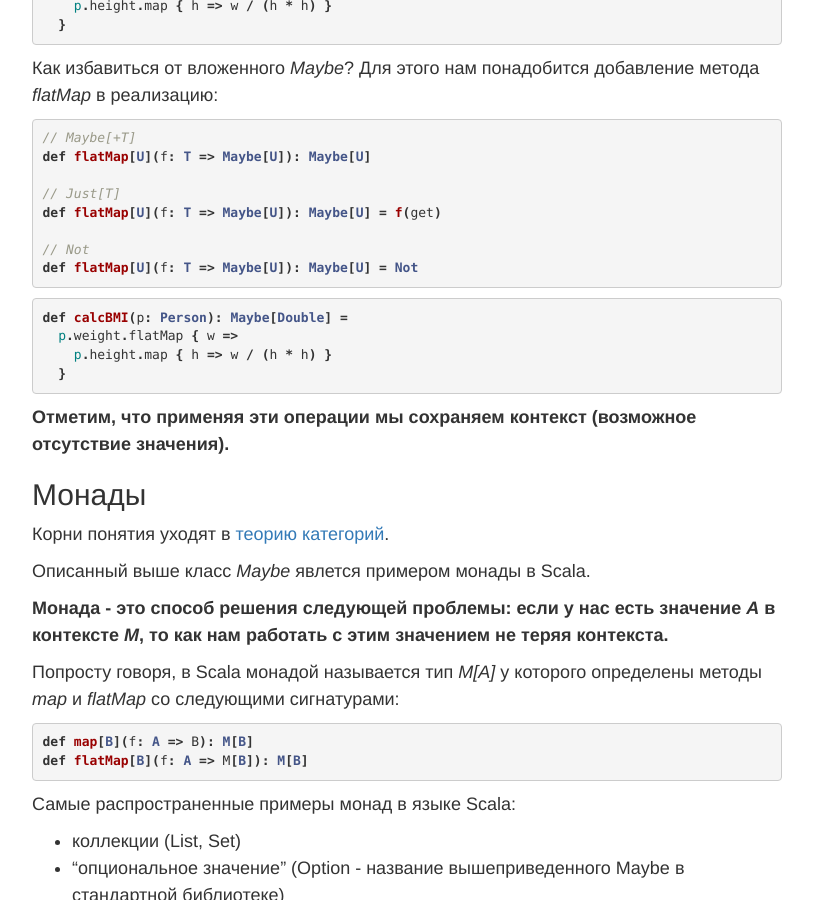
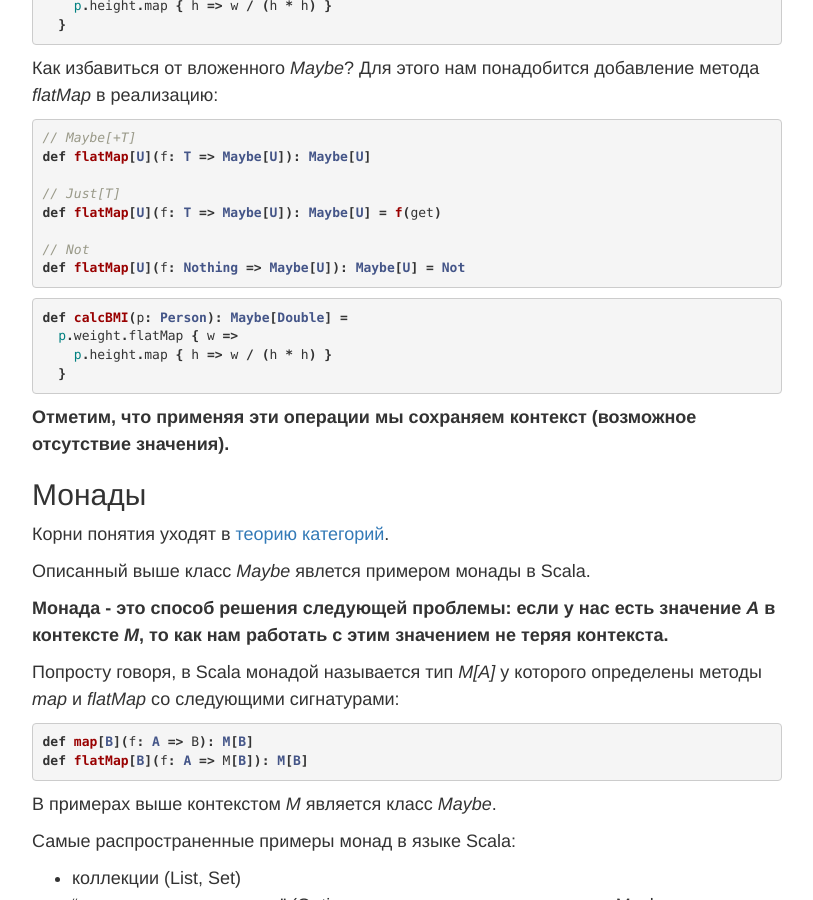
Before and after one commit to groz/groz.github.io, a Jekyll site: the page built from _posts/scala/intro/2015-06-20-monads.md, in a window 1280 px wide and 900 px high, scrolled down 1758 px. Shown: the whole window, without its empty margins (38-851 px from the left). Built offline with Jekyll 4.4.1, drawn with Linux system fonts in a browser that asks for light colours; nearby versions of some CDN libraries; part of the change alters nothing that is shown.

Commit message:
Fix monads

```diff
--- a/_posts/scala/intro/2015-06-20-monads.md
+++ b/_posts/scala/intro/2015-06-20-monads.md
@@ -96,7 +96,7 @@ def flatMap[U](f: T => Maybe[U]): Maybe[U]
 def flatMap[U](f: T => Maybe[U]): Maybe[U] = f(get)
 
 // Not
-def flatMap[U](f: T => Maybe[U]): Maybe[U] = Not
+def flatMap[U](f: Nothing => Maybe[U]): Maybe[U] = Not
 {% endhighlight %}
 
 {% highlight scala %}
@@ -122,6 +122,8 @@ def calcBMI(p: Person): Maybe[Double] =
 def map[B](f: A => B): M[B]
 def flatMap[B](f: A => M[B]): M[B]
 {% endhighlight %}
+
+В примерах выше контекстом *M* является класс *Maybe*.
 
 Самые распространенные примеры монад в языке Scala:
 
```
